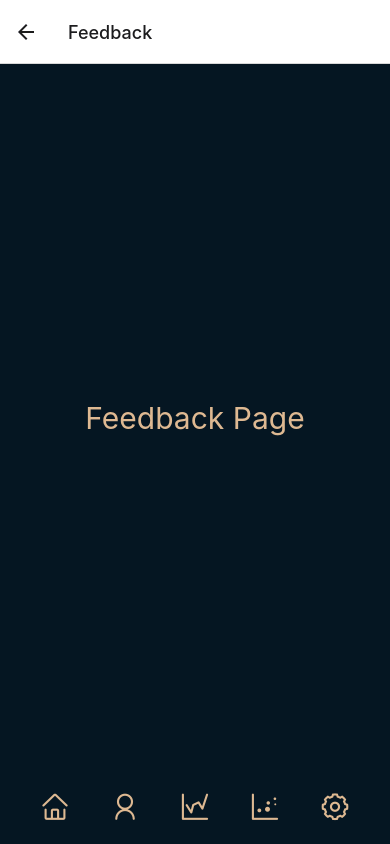
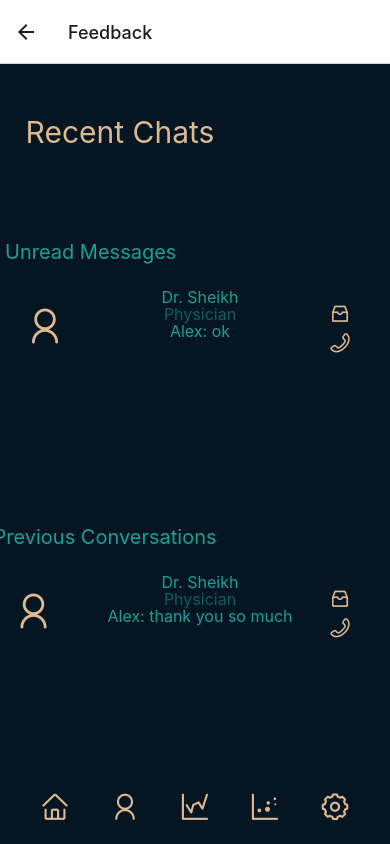
Before and after one commit to Rajpreetgill/mobileApp, a React Native app: screen /Feedback in a window 390 px wide. Built offline with nearby package versions, Linux system fonts and the light colour scheme.

Commit message:
feedback page added
Signed-off-by: Rajpreetgill <rajpreetg1@hotmail.com>

```diff
--- a/pages/Feedback.js
+++ b/pages/Feedback.js
@@ -7,21 +7,57 @@ export default function Feedback({navigation}) {
 
   return (
     <View style={styles.container}>
+      <Text style={styles.title}>Recent Chats</Text>
+
+      <View style={styles.unreadContainer}>
+        <Text style={styles.text}>Unread Messages</Text>
+          {/* Profile Icon */}
+        <TouchableOpacity onPress={() => navigation.navigate("Profile")} style={styles.profileIcon}>
+          <Icon name="user" style={styles.profileIcon} />
+        </TouchableOpacity>
+      </View>
+      <Text style={styles.textbody}>Alex: ok</Text>
+      <Text style={styles.textbodyrole}>Physician</Text>
+      <Text style={styles.textbody}>Dr. Sheikh</Text>
+
+      <View style={styles.iconContainer}>
+        <TouchableOpacity onPress={() => navigation.navigate("Inbox")} style={styles.iconButton}>
+          <Icon name="inbox" style={styles.iconOne} />
+          <Icon name="phone" style={styles.iconOne} />
+        </TouchableOpacity>
+      </View>
+
+      <View style={styles.previousContainer}>
+        <Text style={styles.text}>Previous Conversations</Text>
+          {/* Profile Icon */}
+          <TouchableOpacity onPress={() => navigation.navigate("Profile")} style={styles.profileIcon}>
+          <Icon name="user" style={styles.profileIcon} />
+        </TouchableOpacity>
+      </View>
+
+      <Text style={styles.textbody}>Alex: thank you so much</Text>
+      <Text style={styles.textbodyrole}>Physician</Text>
+      <Text style={styles.textbody}>Dr. Sheikh</Text>
+
+      <View style={styles.iconContainer}>
+        <TouchableOpacity onPress={() => navigation.navigate("Inbox")} style={styles.iconButton}>
+          <Icon name="inbox" style={styles.iconOne} />
+          <Icon name="phone" style={styles.iconOne} />
+        </TouchableOpacity>
+      </View>
 
       <View style={styles.container}>
-        <Text style={styles.text}>Feedback Page</Text>
       </View>
 
       <View style={styles.iconContainer}>
-
         {/* Home Icon */}
         <TouchableOpacity onPress={() => navigation.navigate("MainPage")} style={styles.iconButton}>
-            <Icon name="home" style={styles.icon} />
-          </TouchableOpacity>
+          <Icon name="home" style={styles.icon} />
+        </TouchableOpacity>
 
         {/* Profile Icon */}
         <TouchableOpacity onPress={() => navigation.navigate("Profile")} style={styles.iconButton}>
-            <Icon name="user" style={styles.icon} />
+          <Icon name="user" style={styles.icon} />
         </TouchableOpacity>
 
         {/* Line Chart Icon */}
@@ -35,12 +71,10 @@ export default function Feedback({navigation}) {
         </TouchableOpacity>
 
         {/* Settings Icon */}
-        <TouchableOpacity onPress={() => navigation.navigate("Seetings")} style={styles.iconButton}>
+        <TouchableOpacity onPress={() => navigation.navigate("Settings")} style={styles.iconButton}>
           <Icon name="setting" style={styles.icon} />
         </TouchableOpacity>
-
       </View>
-
     </View>
   );
 
@@ -54,9 +88,32 @@ const styles = StyleSheet.create({
         justifyContent: 'center', // Align icons to the bottom
         paddingBottom: 20, // Add padding to bottom
     },
+
+    unreadContainer: {
+      alignItems: 'flex-start', // Align text to the left
+      marginLeft: 20, // Add margin to the left of text
+      marginTop: 160, // Add margin-top for spacing between text elements
+    },
+    previousContainer: {
+      alignItems: 'flex-start', // Align text to the left
+      marginLeft: 20, // Add margin to the left of text
+      marginTop: 120, // Add margin-top for spacing between text elements
+    },
+
     text: {
-        color: '#DEB992',
-        fontSize: 30,
+        color: '#1BA098',
+        fontSize: 20,
+        marginTop: 50,
+        marginLeft: -200,
+        textAlign: 'left'
+    },
+
+    title: {
+      color: '#DEB992',
+      fontSize: 30,
+      marginTop: 50,
+      marginBottom: -120,
+      marginLeft: -150
     },
     userIcon: {
         marginLeft: 10,
@@ -74,8 +131,40 @@ const styles = StyleSheet.create({
         fontSize: 30,
         color: '#DEB992',
     },
+    profileIcon: {
+      fontSize: 30,
+      color: '#DEB992',
+      marginLeft: -90,
+      marginTop: 20,
+      fontSize: 40
+    },
     specificIcon: {
         fontSize: 30,
         color: '#1BA098',
-    }
+    },
+
+    name: {
+      fontSize: 1, // Adjust font size if needed
+      color: '#DEB992',
+    },
+    textbody: {
+        color: '#1BA098',
+        fontSize: 16,
+        marginTop: -27,
+        marginBottom: -10,
+        marginLeft: 10,
+    },
+    textbodyrole: {
+      color: '#105f5a',
+      fontSize: 16,
+      marginTop: -27,
+      marginBottom: -10,
+      marginLeft: 10,
+  },
+  iconOne: {
+    fontSize: 22,
+    color: '#DEB992',
+    marginLeft: 290,
+    marginTop: 5
+  },
 });
```
